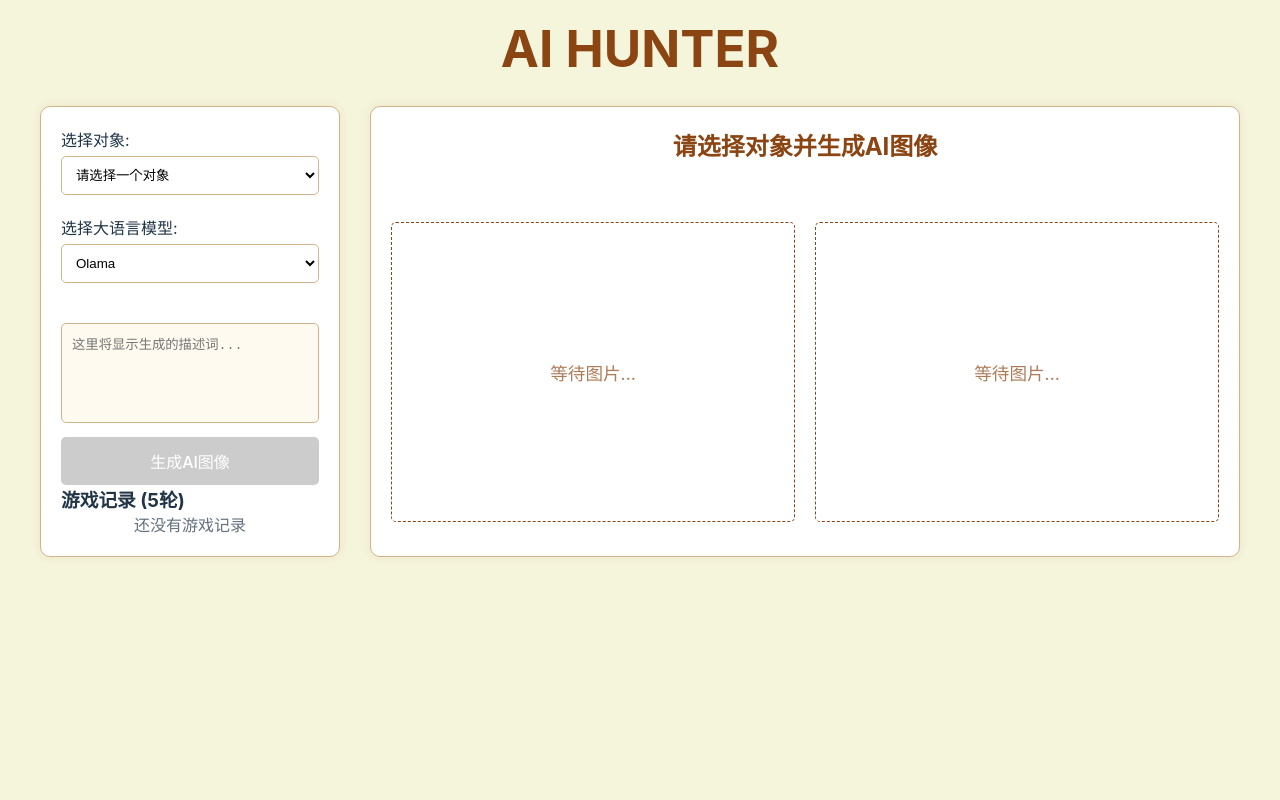
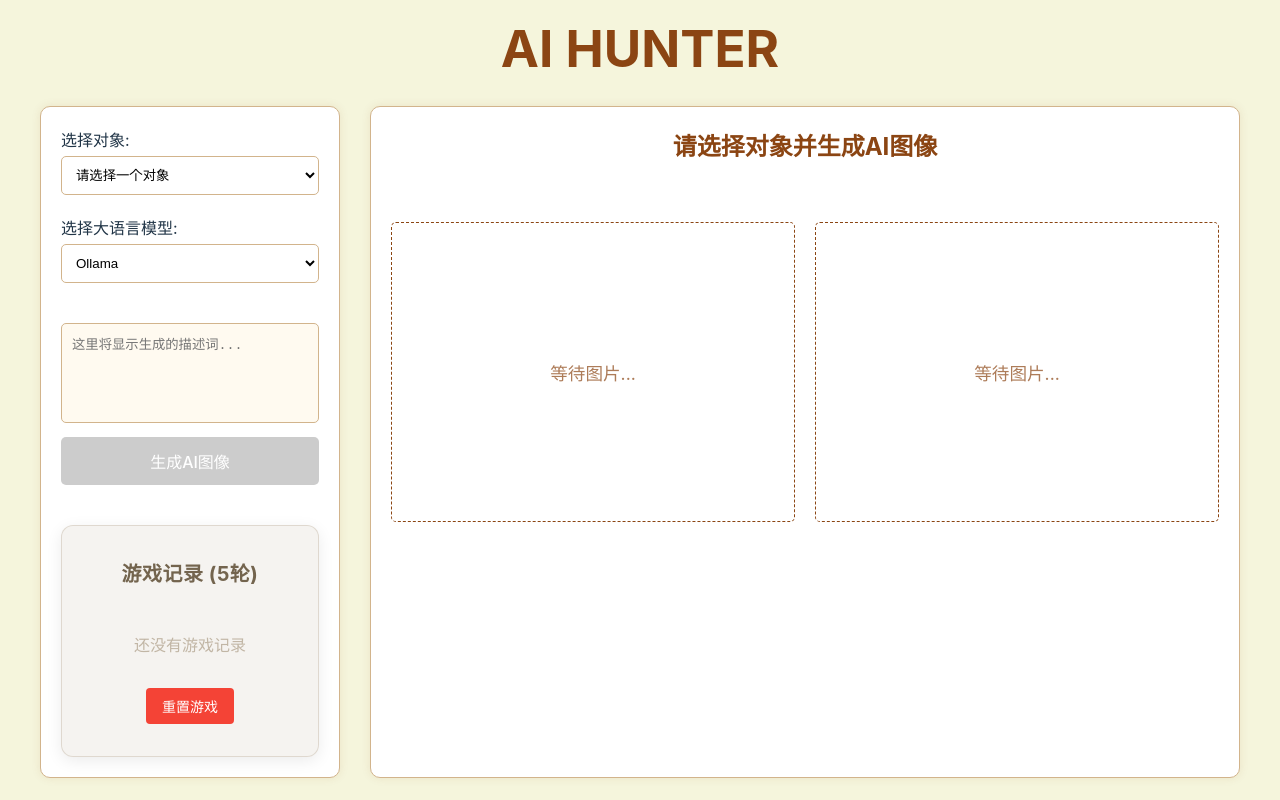
Before and after one commit to freemank1224/game-ai, a React (Vite) app in the folder frontend/: page / in a window 1280 px wide. Built offline with nearby package versions, Linux system fonts and the light colour scheme.

Commit message:
Ver1.0 accomplished

```diff
--- a/frontend/src/App.jsx
+++ b/frontend/src/App.jsx
@@ -4,7 +4,7 @@ import { presetObjects } from './config/objects'
 
 function App() {
   const [response, setResponse] = useState(null)
-  const [modelType, setModelType] = useState('olama')
+  const [modelType, setModelType] = useState('ollama')
   const [description, setDescription] = useState('')
   const [selectedObject, setSelectedObject] = useState('')
   const [isLoading, setIsLoading] = useState(false)
@@ -25,6 +25,9 @@ function App() {
     setUserGuess(null)
     setIsGeneratingImage(false)
     setIsGeneratingPrompt(false)
+    setRealImage(null)  // 重置真实图片
+    setGameHistory([])  // 重置游戏历史
+    setTotalScore(0)    // 重置总分
   }
 
   const handleObjectSelect = async (event) => {
@@ -172,7 +175,6 @@ function App() {
     setUserGuess(guess)
     setShowResult(true)
 
-    // 记录游戏结果
     const isCorrect = guess === 'ai';
     const newHistory = [...gameHistory, {
       round: gameHistory.length + 1,
@@ -183,10 +185,14 @@ function App() {
     setGameHistory(newHistory);
     setTotalScore(newHistory.filter(h => h.isCorrect).length);
 
-    // 如果已经玩了5轮，可以添加游戏结束的逻辑
+    // 如果已经玩了5轮，显示结果并重置游戏
     if (newHistory.length >= 5) {
       setTimeout(() => {
         alert(`游戏结束！最终得分：${newHistory.filter(h => h.isCorrect).length}分`);
+        setGameHistory([]);  // 重置游戏历史
+        setTotalScore(0);    // 重置总分
+        setSelectedObject('')  // 重置选择的对象
+        resetGameState(); // 游戏结束后重置所有状态
       }, 500);
     }
   }
@@ -221,7 +227,7 @@ function App() {
               onChange={(e) => setModelType(e.target.value)}
               className="model-select"
             >
-              <option value="olama">Olama</option>
+              <option value="ollama">Ollama</option>
               <option value="openai">OpenAI</option>
               <option value="gemini">Google Gemini</option>
             </select>
@@ -242,28 +248,83 @@ function App() {
             {isGeneratingPrompt ? "正在生成提示词..." : "生成AI图像"}
           </button>
 
-          {/* 添加外层容器包裹游戏记录 */}
-          <div className="game-history-container">
-            <div className="game-history">
-              <h3>游戏记录 (5轮)</h3>
+          {/* 简化的游戏记录容器 */}
+          <div style={{
+            marginTop: '2.5rem',
+            padding: '2rem',
+            borderRadius: '12px',
+            backgroundColor: 'rgba(188, 175, 155, 0.15)', // 温暖的米褐色
+            border: '1px solid rgba(171, 155, 132, 0.3)', // 浅棕色边框
+            boxShadow: '0 4px 16px rgba(0, 0, 0, 0.08)',
+          }}>
+            <h3 style={{
+              margin: '0 0 1.8rem 0',
+              color: 'rgba(108, 92, 69, 0.95)', // 暖棕色文字
+              fontSize: '1.25rem',
+              textAlign: 'center',
+              letterSpacing: '0.5px'
+            }}>游戏记录 (5轮)</h3>
+
             {gameHistory.map((record, index) => (
               <div
                 key={index}
-                  className={`history-item ${record.isCorrect ? 'correct' : 'incorrect'}`}
+                style={{
+                  marginBottom: '1rem',
+                  padding: '1rem 1.2rem',
+                  borderRadius: '8px',
+                  backgroundColor: 'rgba(188, 175, 155, 0.1)', // 更浅的米色
+                  color: 'rgba(171, 155, 132, 0.95)',
+                  display: 'flex',
+                  justifyContent: 'space-between',
+                  alignItems: 'center',
+                  borderLeft: record.isCorrect ?
+                    '3px solid rgba(156, 180, 130, 0.8)' : // 正确时的边框色
+                    '3px solid rgba(164, 128, 115, 0.8)', // 错误时的边框色
+                }}
               >
                 <span>第 {record.round} 轮</span>
                 <span>{record.isCorrect ? '✓ 答对了！' : '✗ 答错了'}</span>
               </div>
             ))}
+
             {gameHistory.length > 0 ? (
-                <div className="total-score">
+              <div style={{
+                marginTop: '1.5rem',
+                color: 'rgba(171, 155, 132, 0.95)',
+                textAlign: 'center',
+                fontSize: '1.2rem',
+                fontWeight: '500'
+              }}>
                 当前得分：{totalScore} / {gameHistory.length}
               </div>
             ) : (
-                <div style={{ textAlign: 'center', opacity: 0.7 }}>
+              <div style={{
+                textAlign: 'center',
+                color: 'rgba(171, 155, 132, 0.7)',
+                padding: '1rem'
+              }}>
                 还没有游戏记录
               </div>
             )}
+            <div style={{ textAlign: 'center' }}>
+              <button
+                onClick={() => {
+                  setSelectedObject('')  // 重置选择的对象
+                  resetGameState()
+                }}
+                style={{
+                  marginTop: '1rem',
+                  padding: '0.5rem 1rem',
+                  fontSize: '0.875rem',
+                  color: '#fff',
+                  backgroundColor: '#f44336', // 红色背景
+                  border: 'none',
+                  borderRadius: '4px',
+                  cursor: 'pointer'
+                }}
+              >
+                重置游戏
+              </button>
             </div>
           </div>
         </div>
@@ -284,7 +345,11 @@ function App() {
                       <img
                         src={type === 'real' ? realImage : aiImage}
                         alt={type}
-                        className={`image ${showResult && userGuess === type ? 'selected' : ''}`}
+                        className={`image ${
+                          showResult && userGuess === type
+                            ? `selected-image ${type === 'ai' ? 'correct' : 'incorrect'}`
+                            : ''
+                        }`}
                         onClick={() => !showResult && handleGuess(type)}
                       />
                       <button
```
Lines whose indentation alone changed are shown as unchanged.
